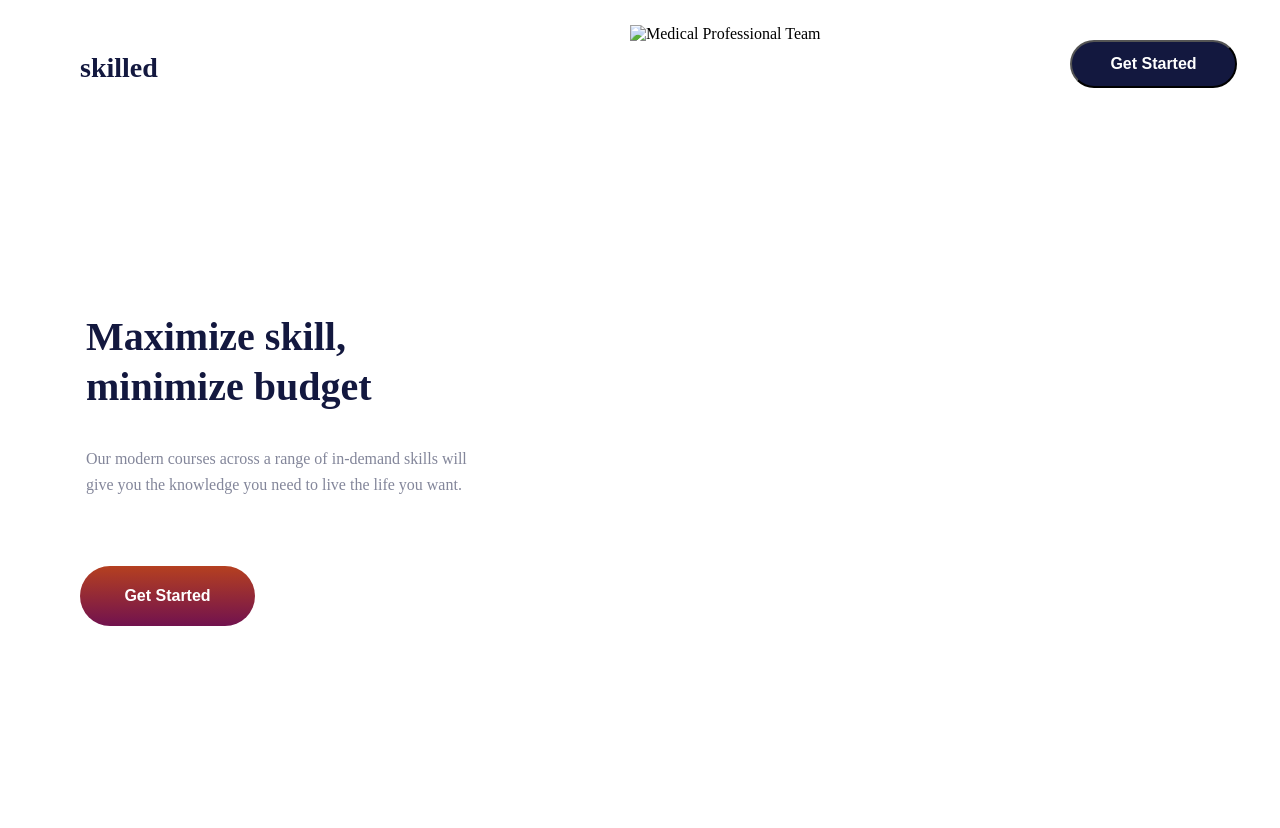
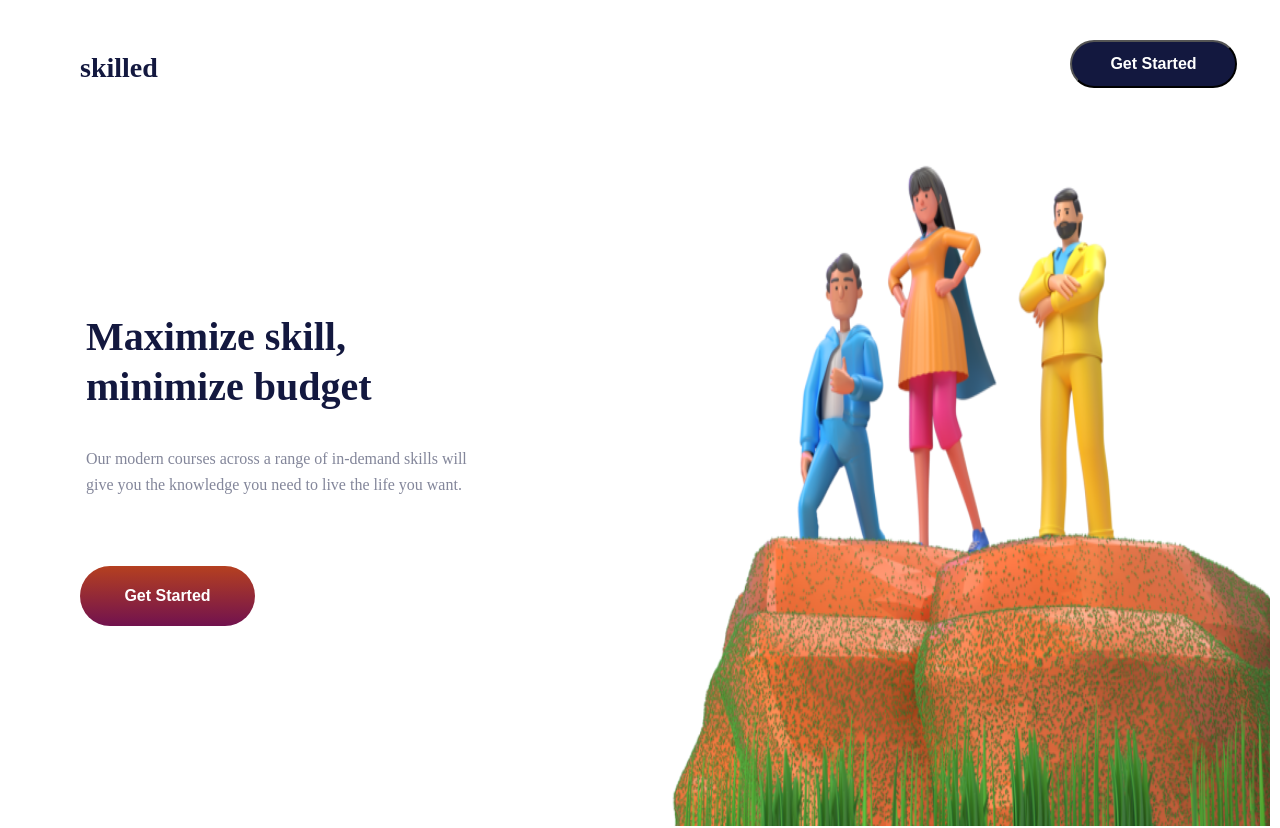
Before and after one commit to li-thug/Skilled-e-learning-landing-page, a plain HTML site: page indext.html in a window 1280 px wide. Shown: the top 828 px of the page. Drawn offline with nearby package versions, Linux system fonts and the light colour scheme.

Commit message:
third commi\t

```diff
--- a/indext.html
+++ b/indext.html
@@ -30,17 +30,17 @@
         <div class="top-images">
           <img
             class="mobile-image-one"
-            src="./asset/11693503288wuhnwxaqoqb1wclmoa2u8gvnromfxmmkjlmd7hgueoewximedd5qbjtjudr9jqxyxhbn92oz1ajtytwclldkbkvgvfji3aumofkh.png"
+            src="./images/11693503288wuhnwxaqoqb1wclmoa2u8gvnromfxmmkjlmd7hgueoewximedd5qbjtjudr9jqxyxhbn92oz1ajtytwclldkbkvgvfji3aumofkh.png"
             alt="Medical Professional Team"
           />
           <img
             class="tablet-image-one"
-            src="./asset/11693503288wuhnwxaqoqb1wclmoa2u8gvnromfxmmkjlmd7hgueoewximedd5qbjtjudr9jqxyxhbn92oz1ajtytwclldkbkvgvfji3aumofkh.png"
+            src="./images/11693503288wuhnwxaqoqb1wclmoa2u8gvnromfxmmkjlmd7hgueoewximedd5qbjtjudr9jqxyxhbn92oz1ajtytwclldkbkvgvfji3aumofkh.png"
             alt="Medical Professional Team"
           />
           <img
             class="desktop-image-one"
-            src="./asset/11693503288wuhnwxaqoqb1wclmoa2u8gvnromfxmmkjlmd7hgueoewximedd5qbjtjudr9jqxyxhbn92oz1ajtytwclldkbkvgvfji3aumofkh.png"
+            src="./images/11693503288wuhnwxaqoqb1wclmoa2u8gvnromfxmmkjlmd7hgueoewximedd5qbjtjudr9jqxyxhbn92oz1ajtytwclldkbkvgvfji3aumofkh.png"
             alt="Medical Professional Team"
           />
         </div>
```
Also changed, not shown: images/11693503288wuhnwxaqoqb1wclmoa2u8gvnromfxmmkjlmd7hgueoewximedd5qbjtjudr9jqxyxhbn92oz1ajtytwclldkbkvgvfji3aumofkh.png (renamed from image/11693503288wuhnwxaqoqb1wclmoa2u8gvnromfxmmkjlmd7hgueoewximedd5qbjtjudr9jqxyxhbn92oz1ajtytwclldkbkvgvfji3aumofkh.png).
